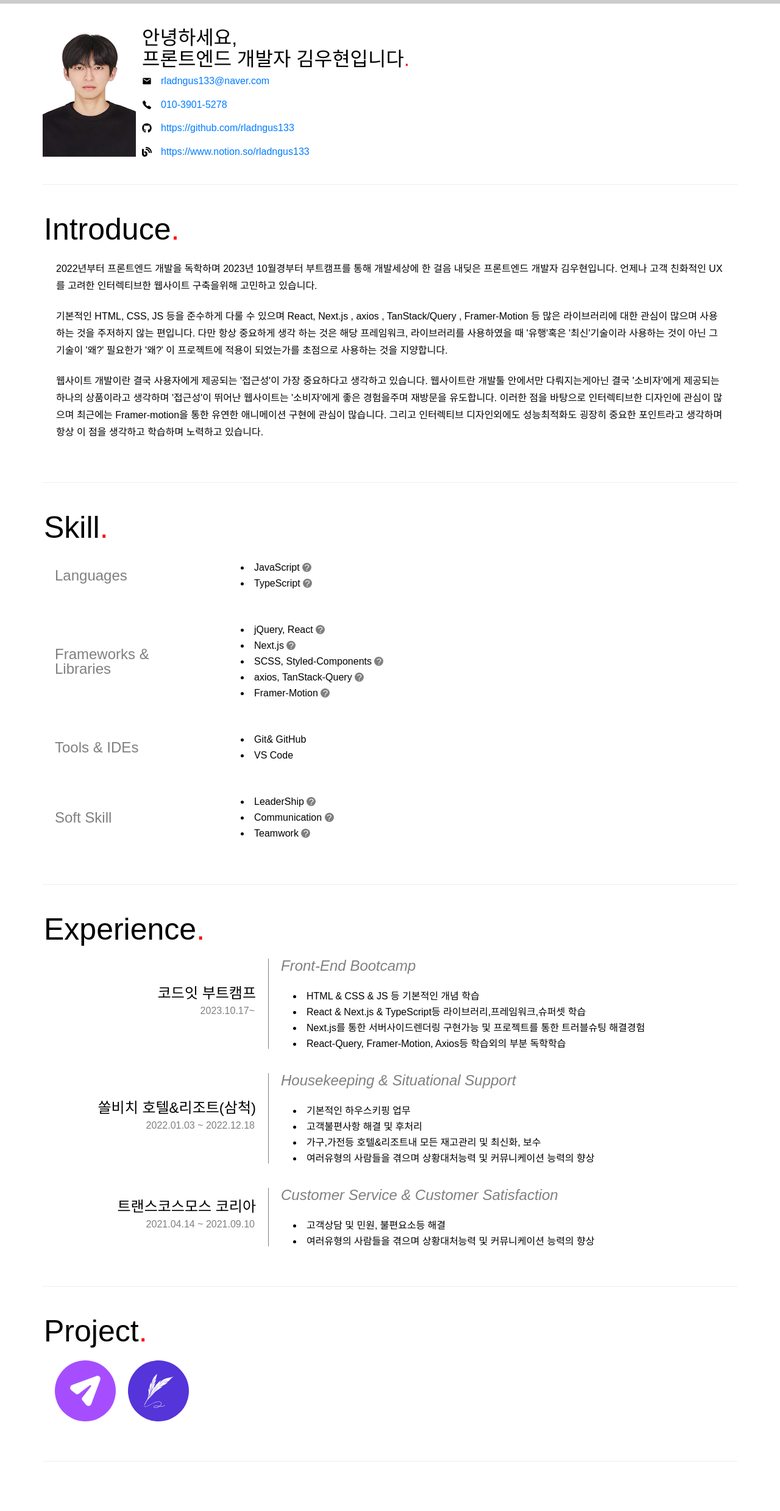
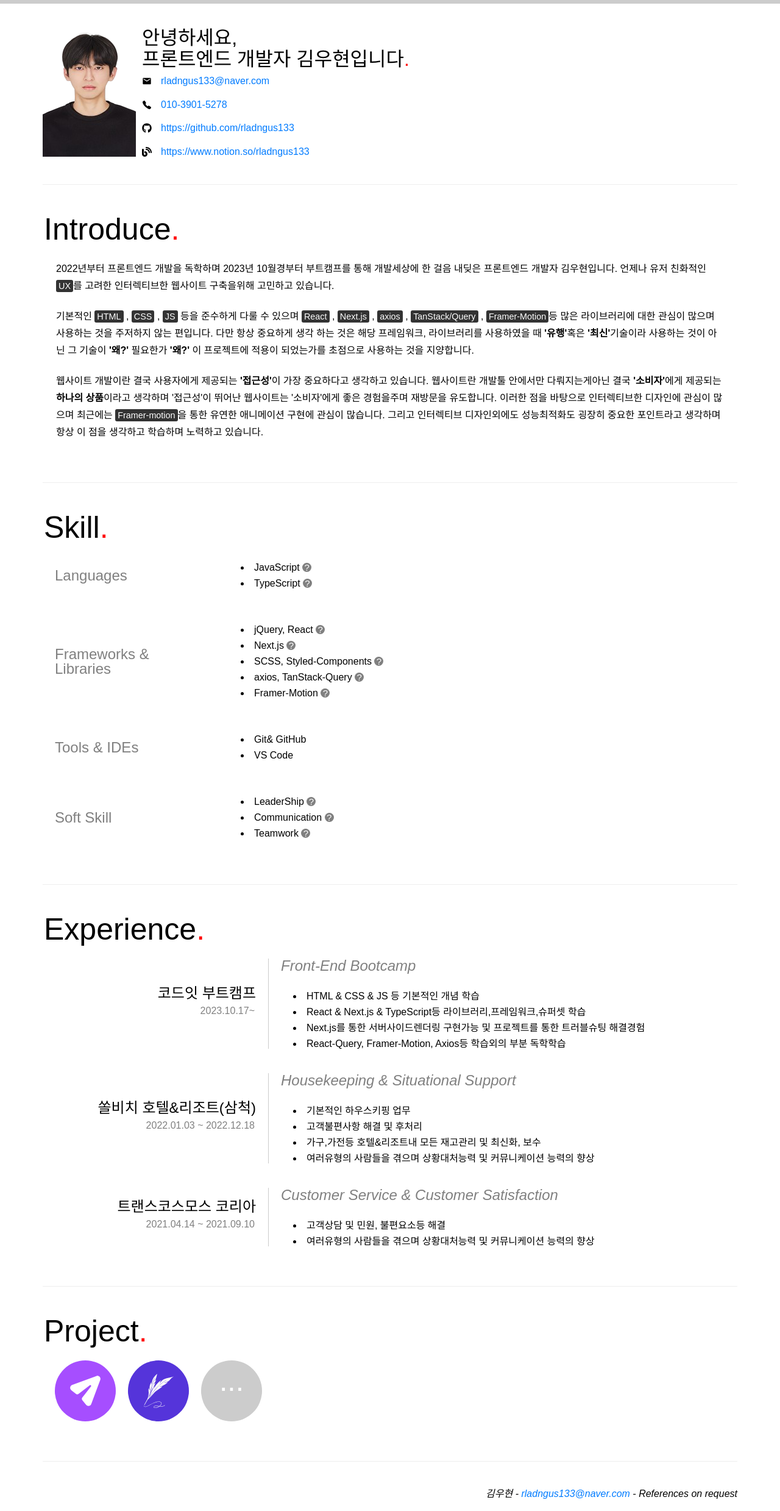
Before and after one commit to rladngus133/resume, a React (Create React App) app: page / in a window 1280 px wide. Shown: the whole page at 61% size. Before the commit the page ends 2397 px from the top, so only its background shows below. Built offline with nearby package versions, Linux system fonts and the light colour scheme.

Commit message:
feat: add text-styled

```diff
--- a/src/App.tsx
+++ b/src/App.tsx
@@ -1,4 +1,5 @@
 import BaseContainer from "./components/BaseContainer";
+import Footer from "./components/Footer";
 import Header from "./components/Header";
 import Main from "./components/Main/Main";
 import Progress from "./components/Progress";
@@ -15,6 +16,7 @@ function App() {
         <BaseContainer>
           <Header />
           <Main />
+          <Footer />
         </BaseContainer>
       </div>
     </>
--- /dev/null
+++ b/src/components/Footer.tsx
@@ -0,0 +1,18 @@
+import React from "react";
+import styled from "styled-components";
+
+export default function Footer() {
+  return (
+    <Contatiner>
+      <i>
+        김우현 - <a href="mailto:rladngus133@naver.com">rladngus133@naver.com</a> - References on request
+      </i>
+    </Contatiner>
+  );
+}
+
+const Contatiner = styled.div`
+  margin-top: 45px;
+  margin-bottom: 20px;
+  text-align: end;
+`;
--- a/src/components/Main/Experience.tsx
+++ b/src/components/Main/Experience.tsx
@@ -66,7 +66,7 @@ const CareerInfoContainer = styled.div`
   align-items: flex-end;
   padding-right: 20px;
   width: 30%;
-  border-right: 1px solid gray;
+  border-right: 1px solid #ccc;
 
   & h3 {
     font-size: 24px;
--- a/src/components/Main/Introduce.tsx
+++ b/src/components/Main/Introduce.tsx
@@ -10,22 +10,26 @@ export default function Introduce() {
       <Container>
         <p>
           2022년부터 프론트엔드 개발을 독학하며 2023년 10월경부터 부트캠프를 통해 개발세상에 한 걸음 내딪은 프론트엔드
-          개발자 김우현입니다. 언제나 고객 친화적인 UX를 고려한 인터렉티브한 웹사이트 구축을위해 고민하고 있습니다.
+          개발자 김우현입니다. 언제나 유저 친화적인 <mark>UX</mark>를 고려한 인터렉티브한 웹사이트 구축을위해 고민하고
+          있습니다.
         </p>
         <br />
         <p>
-          기본적인 HTML, CSS, JS 등을 준수하게 다룰 수 있으며 React, Next.js , axios , TanStack/Query , Framer-Motion 등
-          많은 라이브러리에 대한 관심이 많으며 사용하는 것을 주저하지 않는 편입니다. 다만 항상 중요하게 생각 하는 것은
-          해당 프레임워크, 라이브러리를 사용하였을 때 '유행'혹은 '최신'기술이라 사용하는 것이 아닌 그 기술이 '왜?'
-          필요한가 '왜?' 이 프로젝트에 적용이 되었는가를 초점으로 사용하는 것을 지양합니다.
+          기본적인 <mark>HTML</mark> , <mark>CSS</mark> , <mark>JS</mark> 등을 준수하게 다룰 수 있으며{" "}
+          <mark>React</mark> , <mark>Next.js</mark> , <mark>axios</mark> , <mark>TanStack/Query</mark> ,{" "}
+          <mark>Framer-Motion</mark>등 많은 라이브러리에 대한 관심이 많으며 사용하는 것을 주저하지 않는 편입니다. 다만
+          항상 중요하게 생각 하는 것은 해당 프레임워크, 라이브러리를 사용하였을 때 <b>'유행'</b>혹은 <b>'최신'</b>
+          기술이라 사용하는 것이 아닌 그 기술이 <b>'왜?'</b> 필요한가 <b>'왜?'</b> 이 프로젝트에 적용이 되었는가를
+          초점으로 사용하는 것을 지양합니다.
         </p>
         <br />
         <p>
-          웹사이트 개발이란 결국 사용자에게 제공되는 '접근성'이 가장 중요하다고 생각하고 있습니다. 웹사이트란 개발툴
-          안에서만 다뤄지는게아닌 결국 '소비자'에게 제공되는 하나의 상품이라고 생각하며 '접근성'이 뛰어난 웹사이트는
-          '소비자'에게 좋은 경험을주며 재방문을 유도합니다. 이러한 점을 바탕으로 인터렉티브한 디자인에 관심이 많으며
-          최근에는 Framer-motion을 통한 유연한 애니메이션 구현에 관심이 많습니다. 그리고 인터렉티브 디자인외에도
-          성능최적화도 굉장히 중요한 포인트라고 생각하며 항상 이 점을 생각하고 학습하며 노력하고 있습니다.
+          웹사이트 개발이란 결국 사용자에게 제공되는 <b>'접근성'</b>이 가장 중요하다고 생각하고 있습니다. 웹사이트란
+          개발툴 안에서만 다뤄지는게아닌 결국 <b>'소비자'</b>에게 제공되는 <b>하나의 상품</b>이라고 생각하며 '접근성'이
+          뛰어난 웹사이트는 '소비자'에게 좋은 경험을주며 재방문을 유도합니다. 이러한 점을 바탕으로 인터렉티브한 디자인에
+          관심이 많으며 최근에는 <mark>Framer-motion</mark>을 통한 유연한 애니메이션 구현에 관심이 많습니다. 그리고
+          인터렉티브 디자인외에도 성능최적화도 굉장히 중요한 포인트라고 생각하며 항상 이 점을 생각하고 학습하며 노력하고
+          있습니다.
         </p>
       </Container>
     </>
--- a/src/components/Main/Project.tsx
+++ b/src/components/Main/Project.tsx
@@ -18,6 +18,9 @@ export default function Project() {
             <img src={`${process.env.PUBLIC_URL}/images/Taskify.svg`} alt="Taskify_Logo" />
           </Card>
         </a>
+        <Card style={{ backgroundColor: "#ccc" }}>
+          <span>...</span>
+        </Card>
       </Container>
     </div>
   );
@@ -31,6 +34,7 @@ const Container = styled.div`
 `;
 
 const Card = styled.div`
+  position: relative;
   display: flex;
   width: 100px;
   height: 100px;
@@ -41,4 +45,12 @@ const Card = styled.div`
   & img {
     width: 50%;
   }
+
+  & span {
+    position: absolute;
+    pointer-events: none;
+    top: 10%;
+    color: white;
+    font-size: 48px;
+  }
 `;
--- a/src/styles/GlobalStyle.ts
+++ b/src/styles/GlobalStyle.ts
@@ -52,6 +52,13 @@ a{
 	color: #007bff;
 	text-decoration: none;
 }
+mark{
+	padding: 2px 4px;
+  font-size: 90%;
+  color: #fff;
+  background-color: #333;
+  border-radius: 3px;
+}
 `;
 
 export default GlobalStyle;
```
Also changed, not shown: src/styles/GlobalFont.ts (renamed from src/styles/GlobalFont.tsx).
